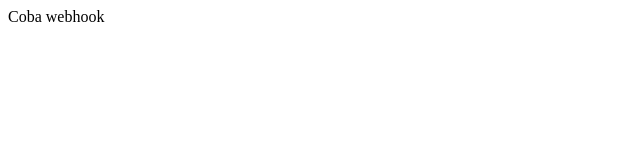
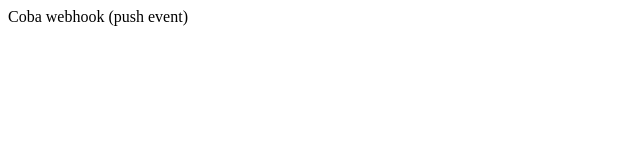
Before and after one commit to nugrohoospace/coba-hooks, a plain HTML site: page index.html in a window 1280 px wide. Shown: the whole page, without its empty margins (0-640 px from the left). Drawn offline with Linux system fonts and the light colour scheme.

Commit message:
coba push

```diff
--- a/index.html
+++ b/index.html
@@ -7,6 +7,6 @@
   <title>Hello World</title>
 </head>
 <body>
-  Coba webhook
+  Coba webhook (push event)
 </body>
 </html>
```
